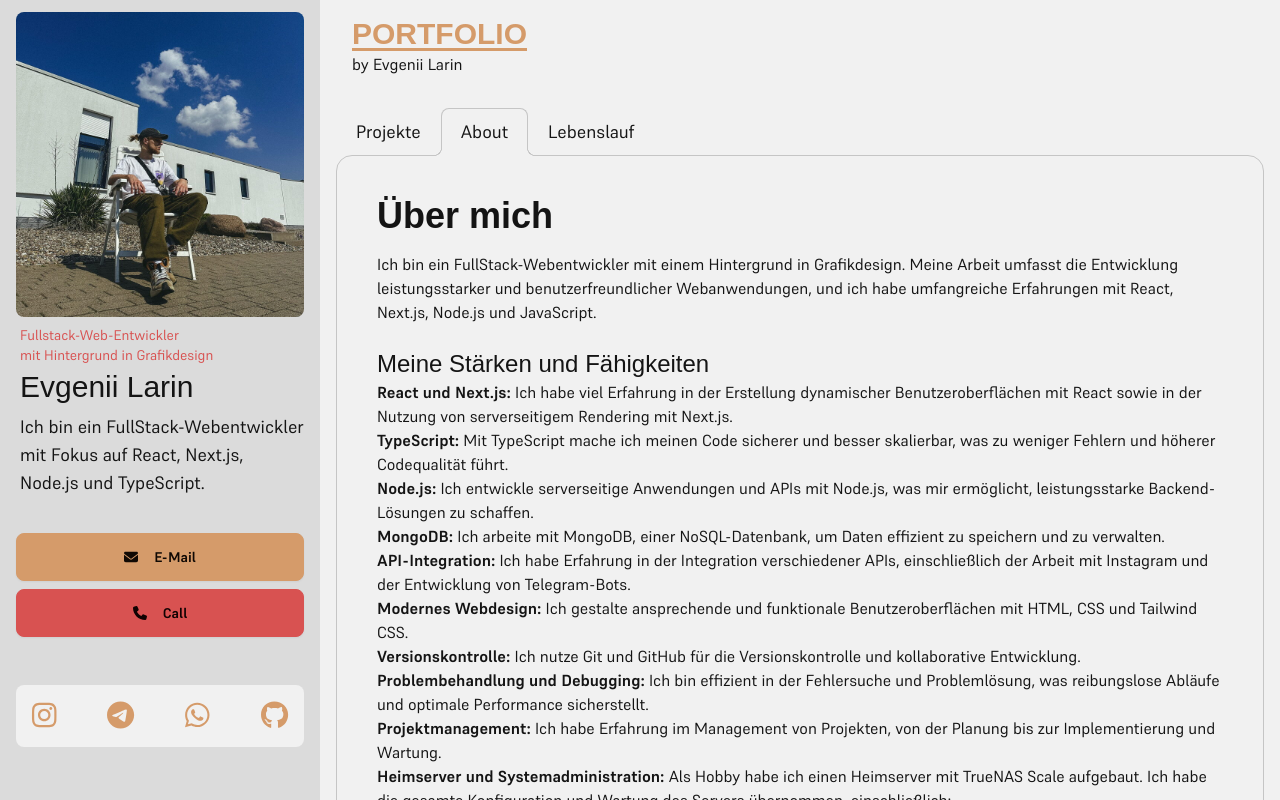
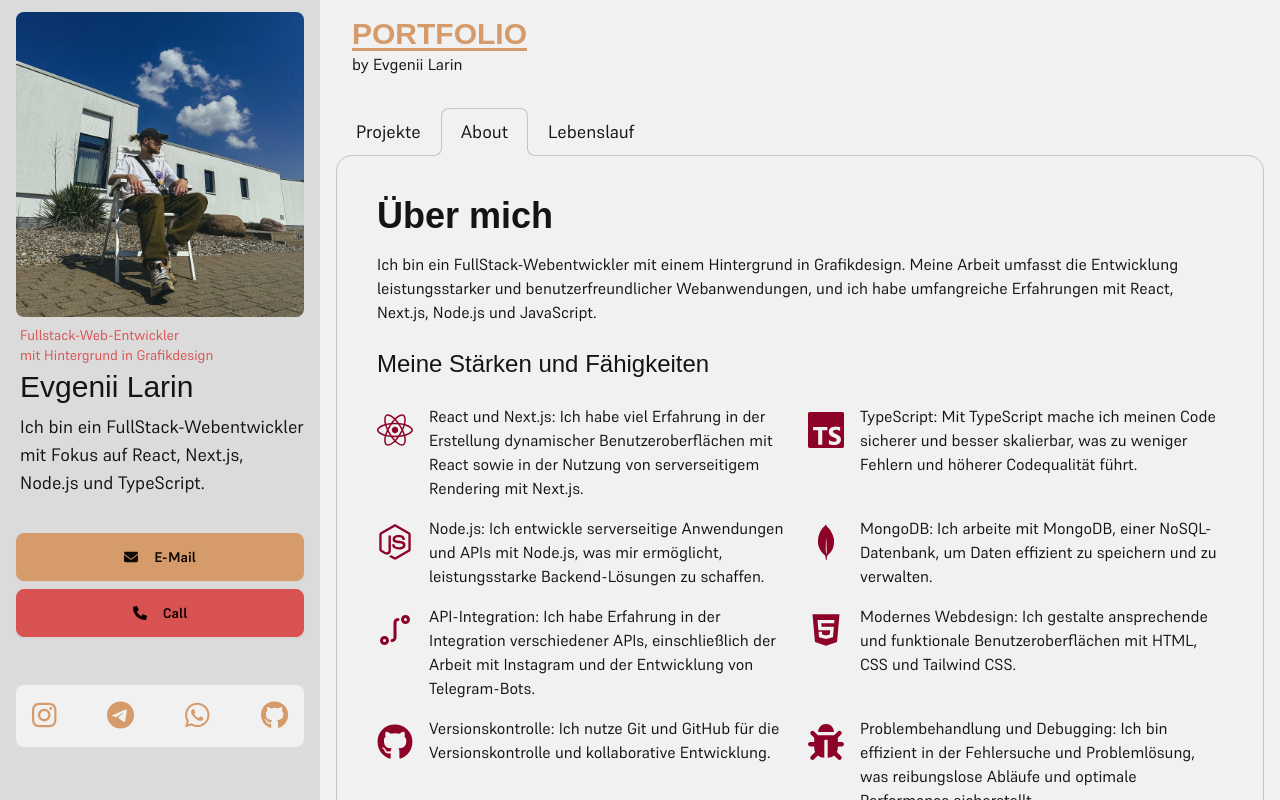
Before and after one commit to WirusDev/my-portfolio-next, a Next.js app: page / in a window 1280 px wide. Both pictures are taken after a click on the tab "About". Shown: the top 800 px of the page. Built offline with nearby package versions, Linux system fonts and the light colour scheme; a web font is replaced by a local one.

Commit message:
About page update

```diff
--- a/package.json
+++ b/package.json
@@ -20,7 +20,8 @@
     "nodemailer": "^6.9.14",
     "react": "^18",
     "react-cookie": "^7.1.4",
-    "react-dom": "^18"
+    "react-dom": "^18",
+    "react-icons": "^5.2.1"
   },
   "devDependencies": {
     "@types/node": "^20",
--- a/src/components/sections/About.tsx
+++ b/src/components/sections/About.tsx
@@ -1,4 +1,107 @@
+"use client";
+import Image from "next/image";
+import Link from "next/link";
+import { motion } from "framer-motion";
+import {
+  FaReact,
+  FaNodeJs,
+  FaDatabase,
+  FaHtml5,
+  FaCss3Alt,
+  FaGithub,
+  FaBug,
+  FaProjectDiagram,
+  FaServer,
+  FaDocker,
+  FaLock,
+  FaSyncAlt,
+  FaLightbulb,
+  FaHandsHelping,
+  FaEye,
+  FaCreativeCommonsBy,
+  FaSearch,
+} from "react-icons/fa";
+import { TbRoute2 } from "react-icons/tb";
+import {
+  SiTypescript,
+  SiTailwindcss,
+  SiMongodb,
+  SiInstagram,
+  SiTelegram,
+} from "react-icons/si";
 export default function About() {
+  const skills = [
+    {
+      icon: <FaReact />,
+      text: "React und Next.js: Ich habe viel Erfahrung in der Erstellung dynamischer Benutzeroberflächen mit React sowie in der Nutzung von serverseitigem Rendering mit Next.js.",
+    },
+    {
+      icon: <SiTypescript />,
+      text: "TypeScript: Mit TypeScript mache ich meinen Code sicherer und besser skalierbar, was zu weniger Fehlern und höherer Codequalität führt.",
+    },
+    {
+      icon: <FaNodeJs />,
+      text: "Node.js: Ich entwickle serverseitige Anwendungen und APIs mit Node.js, was mir ermöglicht, leistungsstarke Backend-Lösungen zu schaffen.",
+    },
+    {
+      icon: <SiMongodb />,
+      text: "MongoDB: Ich arbeite mit MongoDB, einer NoSQL-Datenbank, um Daten effizient zu speichern und zu verwalten.",
+    },
+    {
+      icon: <TbRoute2 />,
+      text: "API-Integration: Ich habe Erfahrung in der Integration verschiedener APIs, einschließlich der Arbeit mit Instagram und der Entwicklung von Telegram-Bots.",
+    },
+    {
+      icon: <FaHtml5 />,
+      text: "Modernes Webdesign: Ich gestalte ansprechende und funktionale Benutzeroberflächen mit HTML, CSS und Tailwind CSS.",
+    },
+    {
+      icon: <FaGithub />,
+      text: "Versionskontrolle: Ich nutze Git und GitHub für die Versionskontrolle und kollaborative Entwicklung.",
+    },
+    {
+      icon: <FaBug />,
+      text: "Problembehandlung und Debugging: Ich bin effizient in der Fehlersuche und Problemlösung, was reibungslose Abläufe und optimale Performance sicherstellt.",
+    },
+    {
+      icon: <FaProjectDiagram />,
+      text: "Projektmanagement: Ich habe Erfahrung im Management von Projekten, von der Planung bis zur Implementierung und Wartung.",
+    },
+    {
+      icon: <FaServer />,
+      text: "Heimserver und Systemadministration: Als Hobby habe ich einen Heimserver mit TrueNAS Scale aufgebaut. Ich habe die gesamte Konfiguration und Wartung des Servers übernommen.",
+    },
+    {
+      icon: <FaDocker />,
+      text: "Virtualisierung: Erstellung und Verwaltung von virtuellen Maschinen und Containern (z.B. mit Docker).",
+    },
+    {
+      icon: <FaLock />,
+      text: "Sicherheit: Implementierung von Sicherheitsmaßnahmen wie Firewalls, VPNs und SSH-Schlüsseln.",
+    },
+    {
+      icon: <FaSyncAlt />,
+      text: "Automatisierung: Nutzung von Skripten und Cron-Jobs zur Automatisierung von Routineaufgaben.",
+    },
+  ];
+  const characteristics = [
+    {
+      icon: <FaEye />,
+      text: "Leidenschaft für Technologie: Ich lerne ständig neue Technologien und Methoden, um die bestmöglichen Lösungen zu entwickeln.",
+    },
+    {
+      icon: <FaSearch />,
+      text: "Detailorientiert: Ich arbeite sorgfältig und präzise, was sich in qualitativ hochwertigen Projekten widerspiegelt.",
+    },
+    {
+      icon: <FaLightbulb />,
+      text: "Kreativ und innovativ: Ich finde kreative Lösungen für komplexe Probleme und bringe innovative Ansätze in die Entwicklung ein.",
+    },
+    {
+      icon: <FaHandsHelping />,
+      text: "Teamplayer: Ich kommuniziere hervorragend und arbeite effektiv in Teams, um gemeinsame Ziele zu erreichen.",
+    },
+  ];
   return (
     <div className='container mx-auto p-4'>
       <h1 className='text-4xl font-bold mb-4'>Über mich</h1>
@@ -12,109 +115,29 @@ export default function About() {
         </p>
         <br />
         <h2 className='text-2xl'>Meine Stärken und Fähigkeiten</h2>
-        <ul>
-          <li>
-            <strong>React und Next.js:</strong> Ich habe viel Erfahrung in der
-            Erstellung dynamischer Benutzeroberflächen mit React sowie in der
-            Nutzung von serverseitigem Rendering mit Next.js.
-          </li>
-          <li>
-            <strong>TypeScript:</strong> Mit TypeScript mache ich meinen Code
-            sicherer und besser skalierbar, was zu weniger Fehlern und höherer
-            Codequalität führt.
-          </li>
-          <li>
-            <strong>Node.js:</strong> Ich entwickle serverseitige Anwendungen
-            und APIs mit Node.js, was mir ermöglicht, leistungsstarke
-            Backend-Lösungen zu schaffen.
-          </li>
-          <li>
-            <strong>MongoDB:</strong> Ich arbeite mit MongoDB, einer
-            NoSQL-Datenbank, um Daten effizient zu speichern und zu verwalten.
-          </li>
-          <li>
-            <strong>API-Integration:</strong> Ich habe Erfahrung in der
-            Integration verschiedener APIs, einschließlich der Arbeit mit
-            Instagram und der Entwicklung von Telegram-Bots.
-          </li>
-          <li>
-            <strong>Modernes Webdesign:</strong> Ich gestalte ansprechende und
-            funktionale Benutzeroberflächen mit HTML, CSS und Tailwind CSS.
-          </li>
-          <li>
-            <strong>Versionskontrolle:</strong> Ich nutze Git und GitHub für die
-            Versionskontrolle und kollaborative Entwicklung.
-          </li>
-          <li>
-            <strong>Problembehandlung und Debugging:</strong> Ich bin effizient
-            in der Fehlersuche und Problemlösung, was reibungslose Abläufe und
-            optimale Performance sicherstellt.
-          </li>
-          <li>
-            <strong>Projektmanagement:</strong> Ich habe Erfahrung im Management
-            von Projekten, von der Planung bis zur Implementierung und Wartung.
-          </li>
-          <li>
-            <strong>Heimserver und Systemadministration:</strong> Als Hobby habe
-            ich einen Heimserver mit TrueNAS Scale aufgebaut. Ich habe die
-            gesamte Konfiguration und Wartung des Servers übernommen,
-            einschließlich:
-            <ul>
-              <li>
-                <strong>Systemkonfiguration:</strong> Hardware- und
-                Softwareeinstellungen für optimale Leistung.
-              </li>
-              <li>
-                <strong>Datenverwaltung:</strong> Implementierung von
-                Speicherpools und effiziente Datenorganisation.
-              </li>
-              <li>
-                <strong>Netzwerkverwaltung:</strong> Konfiguration von
-                Netzwerkschnittstellen und sicheren Fernzugriff.
-              </li>
-              <li>
-                <strong>Virtualisierung:</strong> Erstellung und Verwaltung von
-                virtuellen Maschinen und Containern (z.B. mit Docker).
-              </li>
-              <li>
-                <strong>Backup und Wiederherstellung:</strong> Einrichtung
-                automatisierter Backup-Lösungen und Erlernen von
-                Wiederherstellungsverfahren.
-              </li>
-              <li>
-                <strong>Sicherheit:</strong> Implementierung von
-                Sicherheitsmaßnahmen wie Firewalls, VPNs und SSH-Schlüsseln.
-              </li>
-              <li>
-                <strong>Automatisierung: </strong>Nutzung von Skripten und
-                Cron-Jobs zur Automatisierung von Routineaufgaben.
-              </li>
-            </ul>
-          </li>
-        </ul>
+        <br />
+        <div className='grid grid-cols-1 md:grid-cols-2 gap-4'>
+          {skills.map((skill, index) => (
+            <div key={index} className='flex  space-x-4'>
+              <div className='text-4xl text-primary pt-2'>{skill.icon}</div>
+              <p className=''>{skill.text}</p>
+            </div>
+          ))}
+        </div>
+
+        <br />
         <br />
         <h2 className='text-2xl'>Persönliche Eigenschaften</h2>
-        <ul>
-          <li>
-            <strong>Leidenschaft für Technologie:</strong> Ich lerne ständig
-            neue Technologien und Methoden, um die bestmöglichen Lösungen zu
-            entwickeln.
-          </li>
-          <li>
-            <strong>Teamplayer:</strong> Ich kommuniziere hervorragend und
-            arbeite effektiv in Teams, um gemeinsame Ziele zu erreichen.
-          </li>
-          <li>
-            <strong>Detailorientiert:</strong> Ich arbeite sorgfältig und
-            präzise, was sich in qualitativ hochwertigen Projekten
-            widerspiegelt.
-          </li>
-          <li>
-            <strong>Kreativ und innovativ:</strong> Ich finde kreative Lösungen
-            für komplexe Probleme und bringe innovative Ansätze in die
-            Entwicklung ein.
-          </li>
-        </ul>
+        <br />
+        <div className='grid grid-cols-1 md:grid-cols-2 gap-4'>
+          {characteristics.map((skill, index) => (
+            <div key={index} className='flex  space-x-4'>
+              <div className='text-4xl text-primary pt-2'>{skill.icon}</div>
+              <p className=''>{skill.text}</p>
+            </div>
+          ))}
+        </div>
+
         <br />
         <p>
           Mit meiner Mischung aus technischer Expertise, Kreativität und
```
Also changed, not shown: 1 other file (tests, documents, lock files or other folders).
